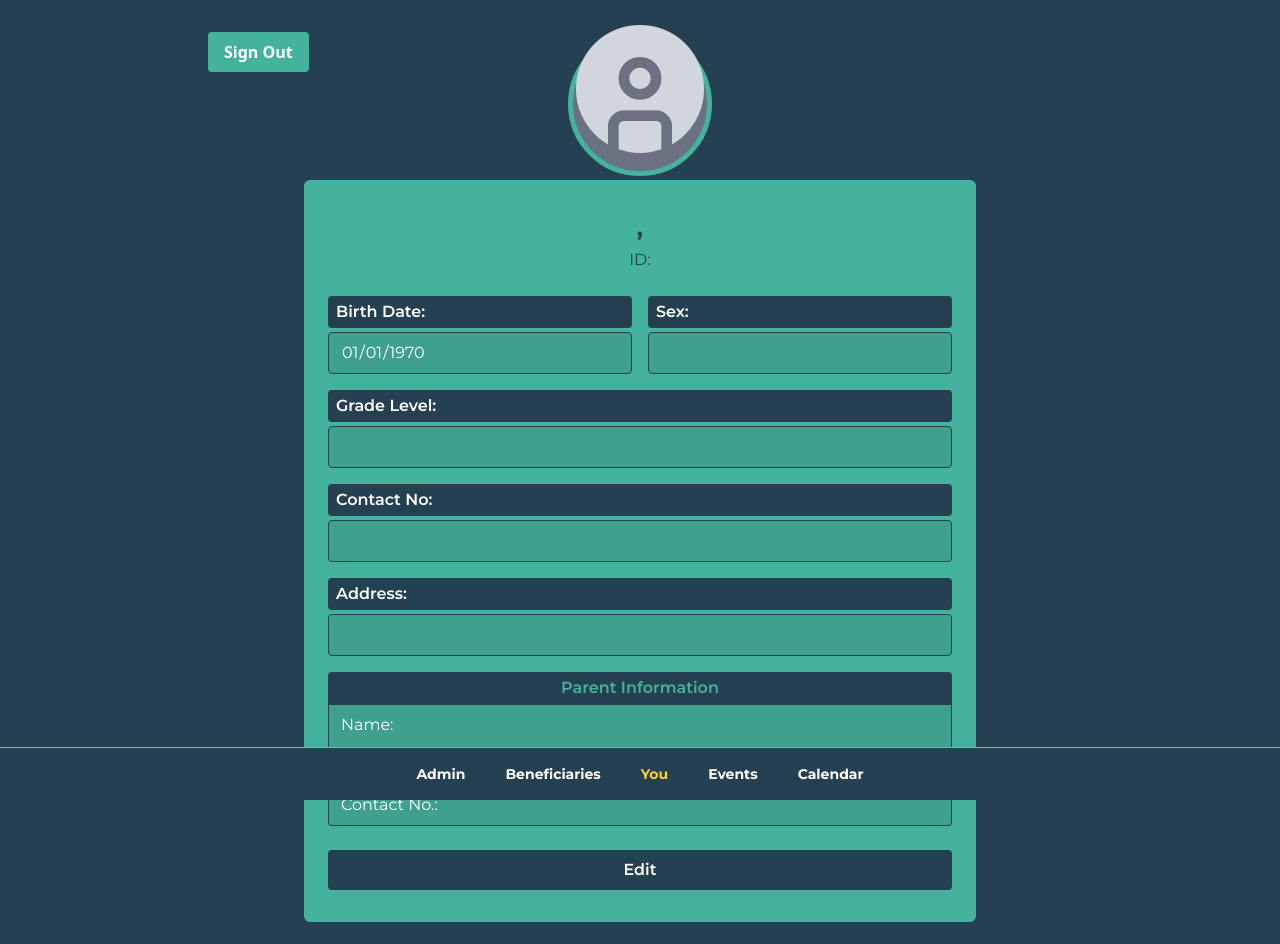
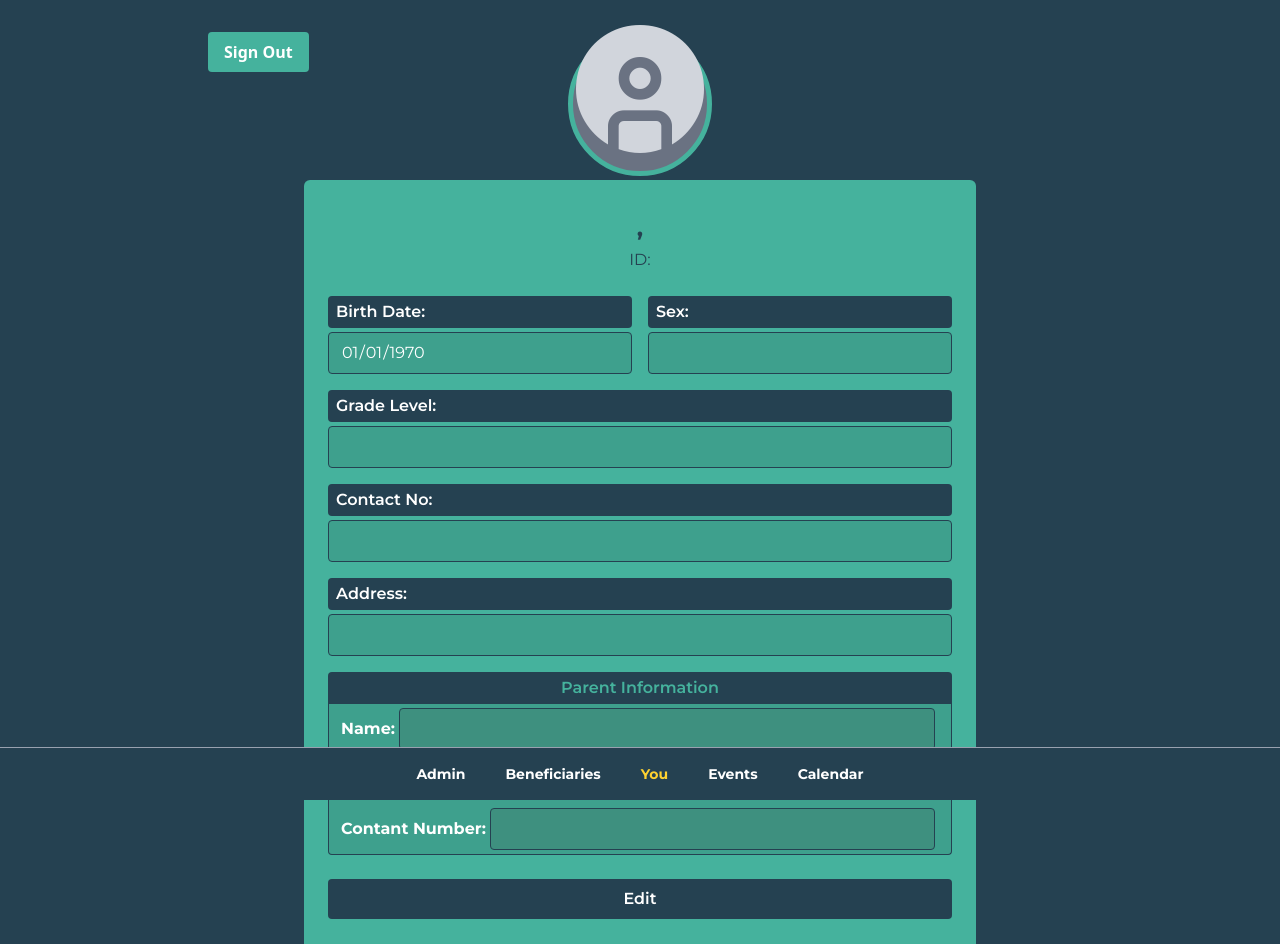
Before and after one commit to Parum-Lucis/csswengS16chai, a React (Vite) app: page /view-profile in a window 1280 px wide. Shown: the top 944 px of the page. Built offline with nearby package versions, Linux system fonts and the light colour scheme; no server answers; the database is empty; sample sign-in values are in the browser's storage.

Commit message:
parents information editable

```diff
--- a/src/routes/ProfileCreation.tsx
+++ b/src/routes/ProfileCreation.tsx
@@ -252,21 +252,33 @@ export function BeneficiaryProfileCreation() {
                     className="text-center bg-[#254151] text-[#45B29D] px-2 py-1 rounded-t-sm font-semibold font-[Montserrat]">
                   Parent Information
                 </h3>
+                <div className="flex flex-row items-center w-full text-white border-x border-[#254151] bg-[#3EA08D] px-3">
+                  <label htmlFor="ParentName" className="text-white font-[Montserrat] font-bold text-center">Name:</label>
                   <input
                       type="text"
-                    id="add"
-                    className="w-full text-white border-x border-t border-[#254151] bg-[#3EA08D] px-3 py-2 font-[Montserrat]"
-                    value="Name:"/>
+                      name="ParentName"
+                      id="ParentName"
+                      className="w-full bg-[#3e907f] text-white px-3 py-2 font-[Montserrat] border border-[#254151] m-1 rounded-sm"
+                      />
+                </div>
+                <div className="flex flex-row items-center w-full text-white border-x border-[#254151] bg-[#3EA08D] px-3">
+                  <label htmlFor="ParentAffliation" className="text-white font-[Montserrat] font-bold text-center">Affliation:</label>
                   <input
                       type="text"
-                    id="add"
-                    className="w-full text-white border-x border-[#254151] bg-[#3EA08D] px-3 py-2 font-[Montserrat]"
-                    value="Affliation:"/>
+                      name="ParentAffliation"
+                      id="ParentAffliation"
+                      className="w-full bg-[#3e907f] text-white px-3 py-2 font-[Montserrat] border border-[#254151] m-1 rounded-sm"
+                      />
+                </div>
+                <div className="flex flex-row items-center w-full text-white border-b border-x rounded-b-sm border-[#254151] bg-[#3EA08D] px-3">
+                  <label htmlFor="ParentcNum" className="text-nowrap text-white font-[Montserrat] font-bold text-center">Contant Number:</label>
                   <input
                       type="text"
-                    id="add"
-                    className="w-full text-white border-x border-b border-[#254151] bg-[#3EA08D] rounded-b-sm px-3 py-2 font-[Montserrat]"
-                    value="Contact No.:"/>
+                      name="ParentcNum"
+                      id="ParentcNum"
+                      className="w-full bg-[#3e907f] text-white px-3 py-2 font-[Montserrat] border border-[#254151] m-1 rounded-sm"
+                      />
+                </div>
               </div>
               <div>
                 <label htmlFor="address" className="text-white font-[Montserrat] font-semibold">
@@ -276,17 +288,6 @@ export function BeneficiaryProfileCreation() {
                     id="address"
                     name="address"
                     type="text"
-                    className="input-text w-full"
-                />
-              </div>
-              <div>
-                <label htmlFor="cNum" className="text-white font-[Montserrat] font-semibold">
-                  Contact No.
-                </label>
-                <input
-                    id="cNum"
-                    name="cNum"
-                    type="number"
                     className="input-text w-full"
                 />
               </div>
--- a/src/routes/ProfileDetails.tsx
+++ b/src/routes/ProfileDetails.tsx
@@ -203,27 +203,36 @@ export function ProfileDetails() {
                     className="text-center bg-[#254151] text-[#45B29D] px-2 py-1 rounded-t-sm font-semibold font-[Montserrat]">
                   Parent Information
                 </h3>
+                <div className="flex flex-row items-center w-full text-white border-x border-[#254151] bg-[#3EA08D] px-3">
+                  <label htmlFor="ParentName" className="text-white font-[Montserrat] font-bold text-center">Name:</label>
                   <input
                       type="text"
-                    id="add"
-                    className="w-full text-white border-x border-t border-[#254151] bg-[#3EA08D] px-3 py-2 font-[Montserrat]"
-                    readOnly={true}
-                    //onChange={(e) => setBeneficiary({...beneficiary as Beneficiary, address : e.target.value})}
-                    value="Name:"/>
+                      name="ParentName"
+                      id="ParentName"
+                      className="w-full bg-[#3e907f] text-white px-3 py-2 font-[Montserrat] border border-[#254151] m-1 rounded-sm"
+                      readOnly={formState == 1}
+                      />
+                </div>
+                <div className="flex flex-row items-center w-full text-white border-x border-[#254151] bg-[#3EA08D] px-3">
+                  <label htmlFor="ParentAffliation" className="text-white font-[Montserrat] font-bold text-center">Affliation:</label>
                   <input
                       type="text"
-                    id="add"
-                    className="w-full text-white border-x border-[#254151] bg-[#3EA08D] px-3 py-2 font-[Montserrat]"
-                    readOnly={true}
-                    //onChange={(e) => setBeneficiary({...beneficiary as Beneficiary, address : e.target.value})}
-                    value="Affliation:"/>
+                      name="ParentAffliation"
+                      id="ParentAffliation"
+                      className="w-full bg-[#3e907f] text-white px-3 py-2 font-[Montserrat] border border-[#254151] m-1 rounded-sm"
+                      readOnly={formState == 1}
+                      />
+                </div>
+                <div className="flex flex-row items-center w-full text-white border-b border-x rounded-b-sm border-[#254151] bg-[#3EA08D] px-3">
+                  <label htmlFor="ParentcNum" className="text-nowrap text-white font-[Montserrat] font-bold text-center">Contant Number:</label>
                   <input
                       type="text"
-                    id="add"
-                    className="w-full text-white border-x border-b border-[#254151] bg-[#3EA08D] rounded-b-sm px-3 py-2 font-[Montserrat]"
-                    readOnly={true}
-                    //onChange={(e) => setBeneficiary({...beneficiary as Beneficiary, address : e.target.value})}
-                    value="Contact No.:"/>
+                      name="ParentcNum"
+                      id="ParentcNum"
+                      className="w-full bg-[#3e907f] text-white px-3 py-2 font-[Montserrat] border border-[#254151] m-1 rounded-sm"
+                      readOnly={formState == 1}
+                      />
+                </div>
               </div>
               <div className="flex flex-row items-center justify-around w-full gap-4">
                 {formState == 2 && (
```
Lines whose indentation alone changed are shown as unchanged.
